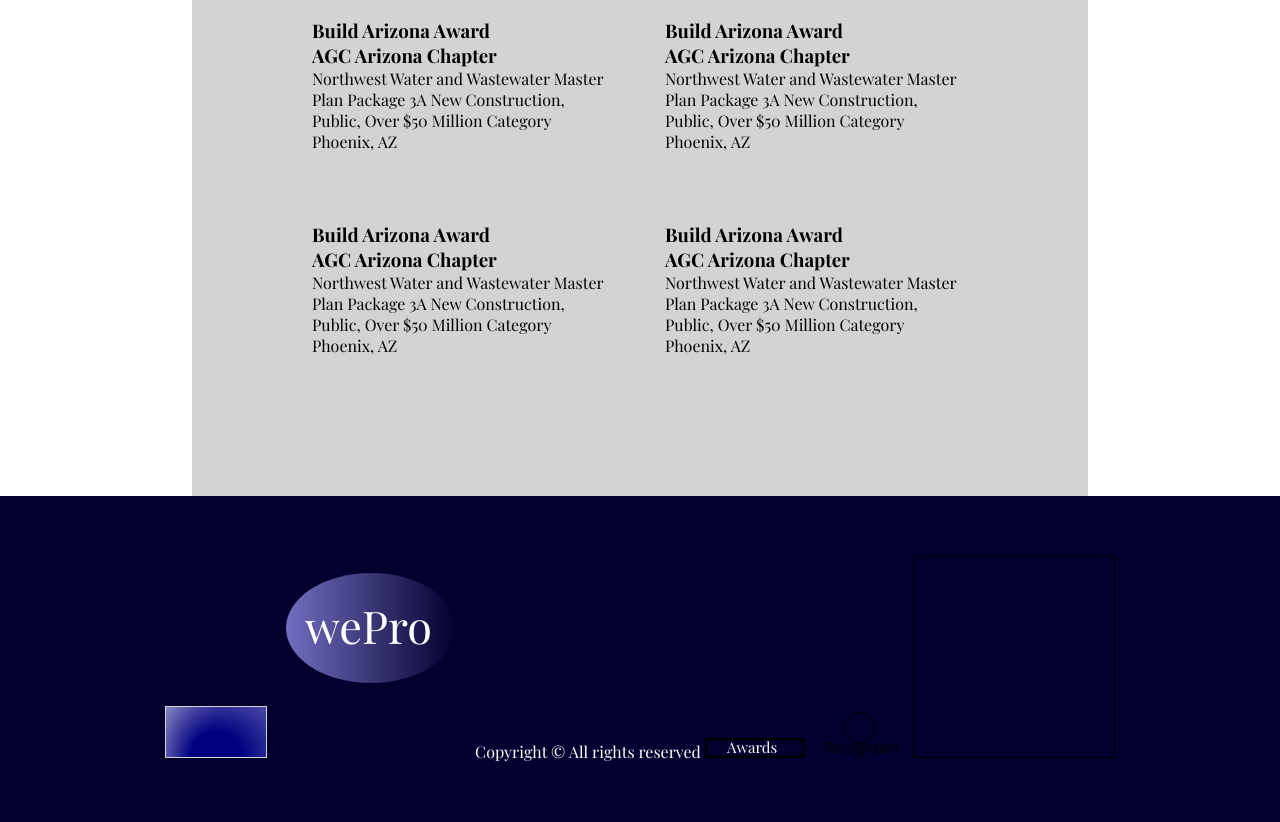
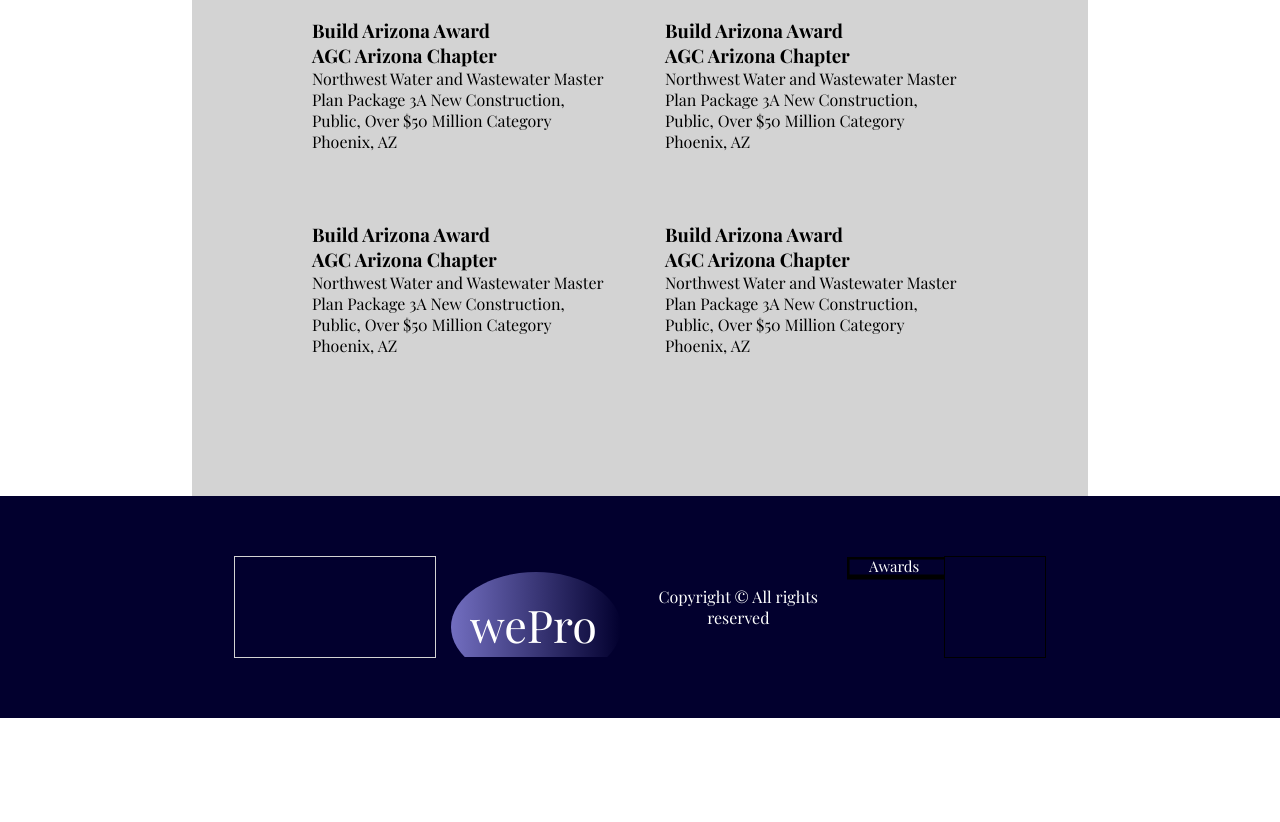
Before and after one commit to arberhalimi/WWW, a plain HTML site: page awards.html in a window 1280 px wide. Shown: the part 2389-3211 px from the top of the page. After the commit the page ends 3107 px from the top, so only its background shows below. Drawn offline with nearby package versions, Linux system fonts and the light colour scheme; files that its build step writes are made by us from their sources; a web font is replaced by a local one.

Commit message:
adding canvas and svg

```diff
--- a/awards.html
+++ b/awards.html
@@ -168,11 +168,25 @@
             padding-bottom: 20px;
         }
 
-        footer {
+        footer{
             color: white;
             background-color: #02002e;
             padding: 60px;
             text-align: center;
+        }
+
+        footer .container {
+            display: flex;
+            align-items: center;
+            justify-content: space-between;
+        }
+
+        canvas {
+            height: 100px;
+        }
+
+        svg{
+            height: 100px;
         }
     </style>
 </head>
@@ -367,8 +381,9 @@
     </section>
 
     <footer>
+        <div class="container">
             <canvas id="myCanvas1" width="100" height="50" style="border:1px solid #d3d3d3;">
-            Your browser does not support the HTML5 canvas tag.</canvas>
+            </canvas>
 
 
 
@@ -388,17 +403,11 @@
             <svg width="100" height="20">
                 <rect width="100" height="20" style="fill:#02002e;;stroke-width:5;stroke:rgb(0,0,0)" />
                 <text fill="#ffffff" font-size="15" font-family="Verdana" x="22" y="15">Awards</text>
-
             </svg>
-
-
-        <canvas id="myCanvas" width="100" height="50" style="border: #d3d3d3;">
-            Your browser does not support the HTML canvas tag.</canvas>
-
-
 
             <canvas id="myimage" width="200" height="200" style="border: 1px solid Black;">
             </canvas>
+        </div>
 
     </footer>
 
```
Lines whose indentation alone changed are shown as unchanged.
